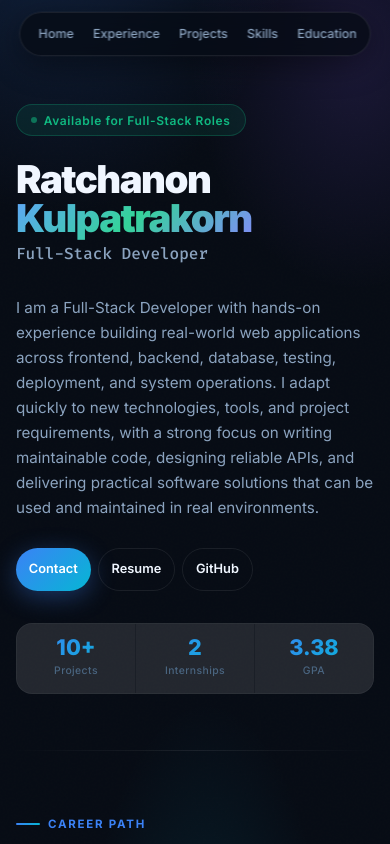
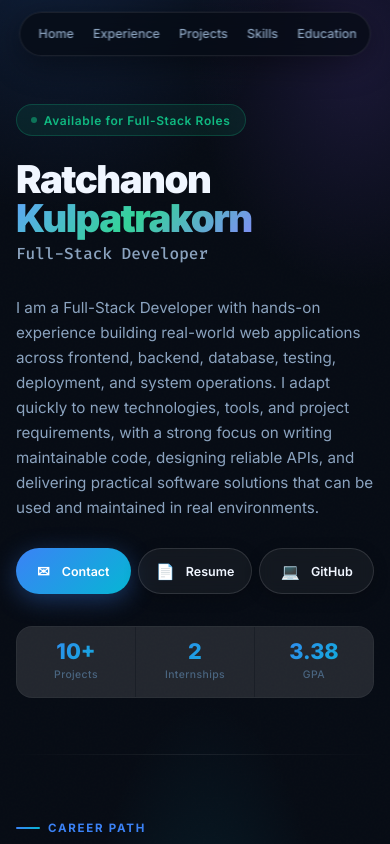
Before and after one commit to koard/Portfolio, a Next.js app: page / in a window 390 px wide. Shown: the top 844 px of the page. Built offline with nearby package versions, Linux system fonts and the light colour scheme.

Commit message:
style: enhance hero CTA buttons with 3-column equal grid and tactile glassmorphic styling

```diff
--- a/app/globals.css
+++ b/app/globals.css
@@ -306,22 +306,39 @@ section {
 .btn-secondary {
   display: inline-flex;
   align-items: center;
-  gap: 0.5rem;
-  padding: 0.75rem 1.75rem;
-  background: transparent;
+  justify-content: center;
+  gap: 0.45rem;
+  padding: 0.75rem 1.6rem;
+  background: rgba(255, 255, 255, 0.05);
   color: var(--text-primary);
   font-weight: 600;
   font-size: 0.92rem;
   border-radius: 999px;
   text-decoration: none;
-  border: 1px solid var(--border);
-  transition: all 0.25s ease;
+  border: 1px solid rgba(255, 255, 255, 0.12);
+  box-shadow: 0 4px 16px rgba(0, 0, 0, 0.2);
+  backdrop-filter: blur(8px);
+  -webkit-backdrop-filter: blur(8px);
+  transition: all 0.25s cubic-bezier(0.4, 0, 0.2, 1);
 }
 
 .btn-secondary:hover {
-  border-color: var(--border-hover);
-  background: rgba(255,255,255,0.05);
+  border-color: rgba(99, 179, 237, 0.45);
+  background: rgba(255, 255, 255, 0.1);
   transform: translateY(-2px);
+  box-shadow: 0 8px 24px rgba(0, 0, 0, 0.3), 0 0 16px rgba(59, 130, 246, 0.15);
+}
+
+.hero-btn {
+  display: inline-flex;
+  align-items: center;
+  justify-content: center;
+}
+
+.hero-btn .btn-icon {
+  margin-right: 0.25rem;
+  font-size: 0.95rem;
+  line-height: 1;
 }
 
 /* ─── Stats Row ──────────────────────────────────────────────── */
@@ -1102,15 +1119,22 @@ section {
     margin-bottom: 1.75rem;
   }
   .hero-ctas {
-    display: flex;
-    flex-wrap: wrap;
-    gap: 0.5rem;
-    margin-bottom: 2rem;
-  }
-  .hero-ctas .btn-primary,
-  .hero-ctas .btn-secondary {
-    padding: 0.65rem 1.15rem;
-    font-size: 0.84rem;
+    display: grid !important;
+    grid-template-columns: repeat(3, 1fr) !important;
+    gap: 0.5rem !important;
+    width: 100% !important;
+    margin-bottom: 2rem !important;
+  }
+  .hero-ctas .hero-btn {
+    width: 100% !important;
+    min-height: 46px !important;
+    padding: 0.65rem 0.3rem !important;
+    font-size: 0.82rem !important;
+    font-weight: 600 !important;
+    justify-content: center !important;
+    text-align: center !important;
+    white-space: nowrap !important;
+    box-sizing: border-box !important;
   }
   .projects-grid {
     grid-template-columns: 1fr;
@@ -1163,14 +1187,11 @@ section {
     padding: 3.5rem 0;
   }
   .hero-ctas {
-    gap: 0.45rem;
-    flex-wrap: nowrap;
-  }
-  .hero-ctas .btn-primary,
-  .hero-ctas .btn-secondary {
-    padding: 0.62rem 0.8rem;
-    font-size: 0.8rem;
-    white-space: nowrap;
+    gap: 0.45rem !important;
+  }
+  .hero-ctas .hero-btn {
+    padding: 0.65rem 0.25rem !important;
+    font-size: 0.78rem !important;
   }
   .stat-item {
     padding: 0.85rem 0.4rem;
--- a/app/page.tsx
+++ b/app/page.tsx
@@ -544,27 +544,27 @@ export default function Home() {
                   I am a Full-Stack Developer with hands-on experience building real-world web applications across frontend, backend, database, testing, deployment, and system operations. I adapt quickly to new technologies, tools, and project requirements, with a strong focus on writing maintainable code, designing reliable APIs, and delivering practical software solutions that can be used and maintained in real environments.
                 </p>
                 <div className="hero-ctas">
-                  <a href="#contact" className="btn-primary">
-                    Contact
+                  <a href="#contact" className="btn-primary hero-btn">
+                    <span className="btn-icon">✉</span> Contact
                   </a>
 
                   <a
                     href="/resume.pdf"
                     target="_blank"
                     rel="noreferrer"
-                    className="btn-secondary"
+                    className="btn-secondary hero-btn"
                     title="View Resume (PDF)"
                   >
-                    <span>Resume</span>
+                    <span className="btn-icon">📄</span> Resume
                   </a>
 
                   <a
                     href="https://github.com/koard"
                     target="_blank"
                     rel="noreferrer"
-                    className="btn-secondary"
+                    className="btn-secondary hero-btn"
                   >
-                    GitHub
+                    <span className="btn-icon">💻</span> GitHub
                   </a>
                 </div>
                 {/* Stats */}
```
